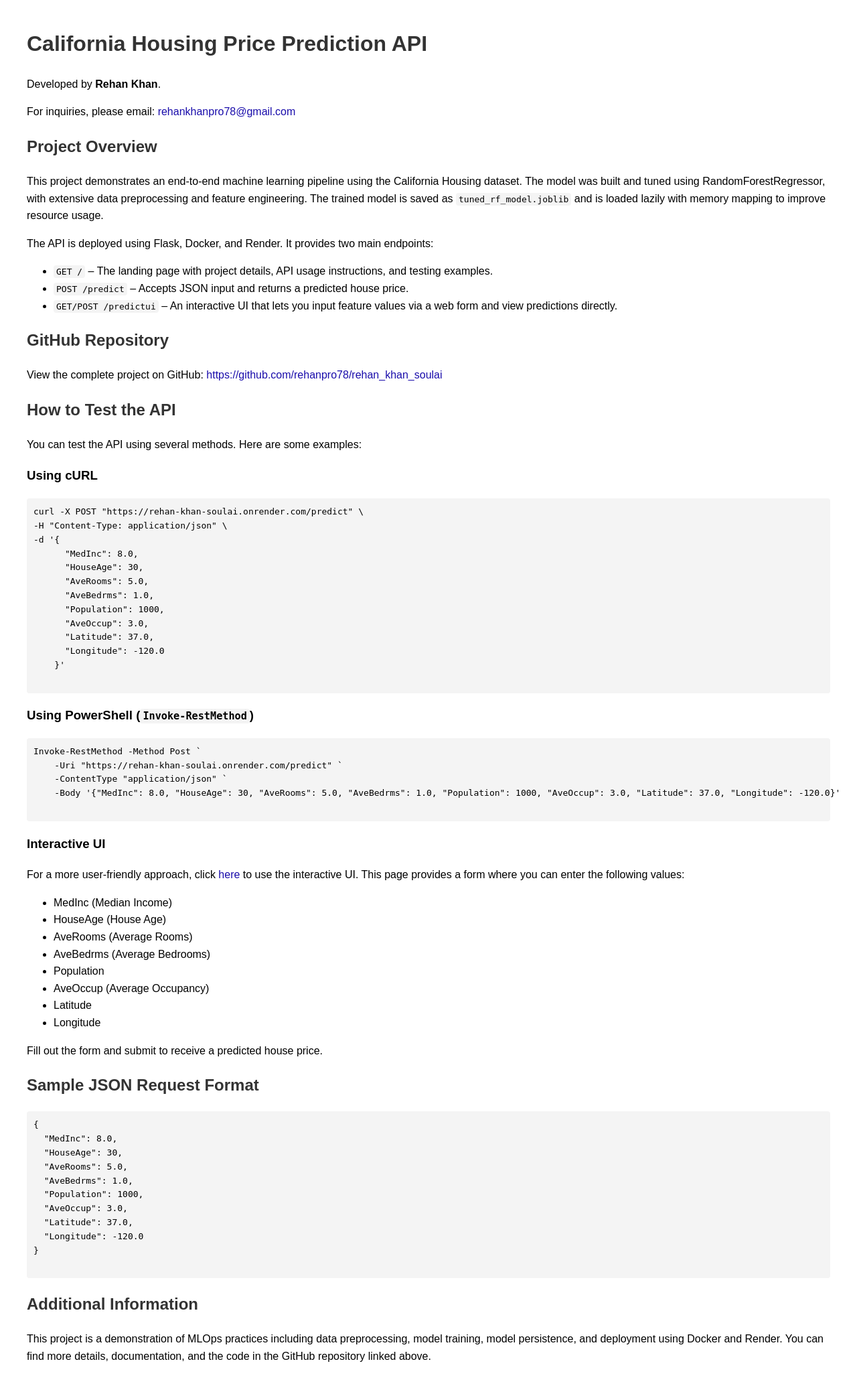
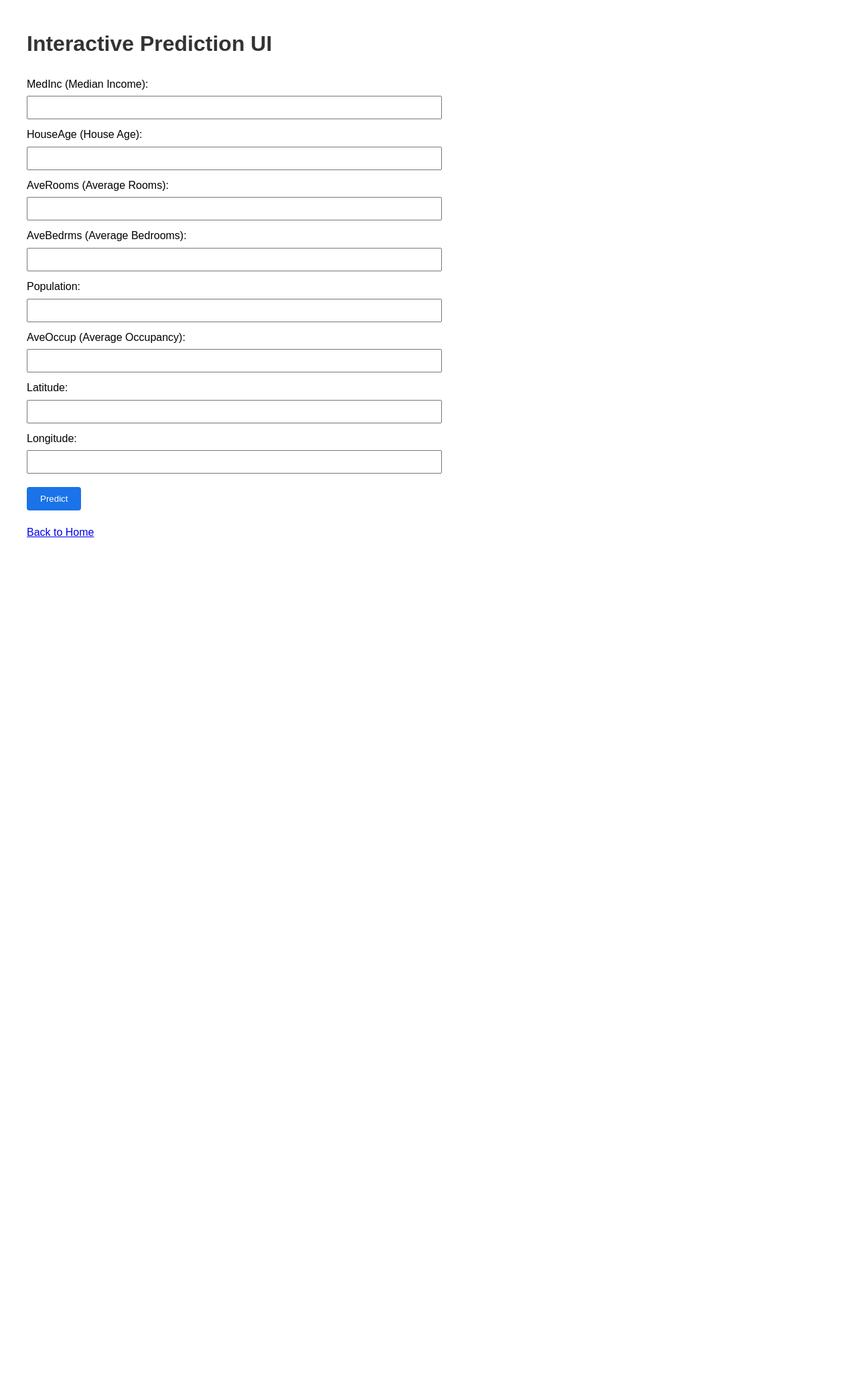
Before and after one commit to rehanpro78/rehan_khan_soulai, a Flask app: page /predictui in a window 1280 px wide. Shown: the whole page at 67% size. After the commit the page ends 802 px from the top, so only its background shows below. Run offline with Flask 2, Linux system fonts and the light colour scheme.

Commit message:
Update predictui.html

```diff
--- a/templates/predictui.html
+++ b/templates/predictui.html
@@ -1,100 +1,84 @@
-
 <!DOCTYPE html>
 <html>
 <head>
-    <title>California Housing Price Prediction API</title>
+    <title>Interactive Prediction UI</title>
     <style>
         body { font-family: Arial, sans-serif; margin: 40px; line-height: 1.6; }
         h1, h2 { color: #333; }
-        code { background-color: #f4f4f4; padding: 2px 4px; border-radius: 4px; }
-        pre { background: #f4f4f4; padding: 10px; border-radius: 4px; }
-        a { color: #1a0dab; text-decoration: none; }
-        a:hover { text-decoration: underline; }
+        form { max-width: 600px; margin-bottom: 20px; }
+        label { display: block; margin-top: 10px; }
+        input[type="number"] { width: 100%; padding: 8px; margin-top: 5px; }
+        button { padding: 10px 20px; margin-top: 20px; background-color: #1a73e8; color: white; border: none; border-radius: 4px; cursor: pointer; }
+        button:hover { background-color: #1669c1; }
+        #result { margin-top: 20px; font-size: 1.2em; font-weight: bold; }
     </style>
 </head>
 <body>
-    <h1>California Housing Price Prediction API</h1>
-    <p>Developed by <strong>Rehan Khan</strong>.</p>
-    <p>For inquiries, please email: <a href="mailto:rehankhanpro78@gmail.com">rehankhanpro78@gmail.com</a></p>
+    <h1>Interactive Prediction UI</h1>
+    <form id="predict-form">
+        <label for="MedInc">MedInc (Median Income):</label>
+        <input type="number" step="any" id="MedInc" name="MedInc" required>
 
-    <h2>Project Overview</h2>
-    <p>
-        This project demonstrates an end-to-end machine learning pipeline using the California Housing dataset. The model was built and tuned using RandomForestRegressor, with extensive data preprocessing and feature engineering. The trained model is saved as <code>tuned_rf_model.joblib</code> and is loaded lazily with memory mapping to improve resource usage.
-    </p>
-    <p>
-        The API is deployed using Flask, Docker, and Render. It provides two main endpoints:
-    </p>
-    <ul>
-        <li><code>GET /</code> – The landing page with project details, API usage instructions, and testing examples.</li>
-        <li><code>POST /predict</code> – Accepts JSON input and returns a predicted house price.</li>
-        <li><code>GET/POST /predictui</code> – An interactive UI that lets you input feature values via a web form and view predictions directly.</li>
-    </ul>
+        <label for="HouseAge">HouseAge (House Age):</label>
+        <input type="number" step="any" id="HouseAge" name="HouseAge" required>
 
-    <h2>GitHub Repository</h2>
-    <p>
-        View the complete project on GitHub: <a href="https://github.com/rehanpro78/rehan_khan_soulai">https://github.com/rehanpro78/rehan_khan_soulai</a>
-    </p>
+        <label for="AveRooms">AveRooms (Average Rooms):</label>
+        <input type="number" step="any" id="AveRooms" name="AveRooms" required>
 
-    <h2>How to Test the API</h2>
-    <p>You can test the API using several methods. Here are some examples:</p>
+        <label for="AveBedrms">AveBedrms (Average Bedrooms):</label>
+        <input type="number" step="any" id="AveBedrms" name="AveBedrms" required>
 
-    <h3>Using cURL</h3>
-    <pre>
-curl -X POST "https://rehan-khan-soulai.onrender.com/predict" \
--H "Content-Type: application/json" \
--d '{
-      "MedInc": 8.0,
-      "HouseAge": 30,
-      "AveRooms": 5.0,
-      "AveBedrms": 1.0,
-      "Population": 1000,
-      "AveOccup": 3.0,
-      "Latitude": 37.0,
-      "Longitude": -120.0
-    }'
-    </pre>
+        <label for="Population">Population:</label>
+        <input type="number" step="any" id="Population" name="Population" required>
 
-    <h3>Using PowerShell (<code>Invoke-RestMethod</code>)</h3>
-    <pre>
-Invoke-RestMethod -Method Post `
-    -Uri "https://rehan-khan-soulai.onrender.com/predict" `
-    -ContentType "application/json" `
-    -Body '{"MedInc": 8.0, "HouseAge": 30, "AveRooms": 5.0, "AveBedrms": 1.0, "Population": 1000, "AveOccup": 3.0, "Latitude": 37.0, "Longitude": -120.0}'
-    </pre>
+        <label for="AveOccup">AveOccup (Average Occupancy):</label>
+        <input type="number" step="any" id="AveOccup" name="AveOccup" required>
 
-    <h3>Interactive UI</h3>
-    <p>
-        For a more user-friendly approach, click <a href="/predictui">here</a> to use the interactive UI. This page provides a form where you can enter the following values:
-    </p>
-    <ul>
-        <li>MedInc (Median Income)</li>
-        <li>HouseAge (House Age)</li>
-        <li>AveRooms (Average Rooms)</li>
-        <li>AveBedrms (Average Bedrooms)</li>
-        <li>Population</li>
-        <li>AveOccup (Average Occupancy)</li>
-        <li>Latitude</li>
-        <li>Longitude</li>
-    </ul>
-    <p>Fill out the form and submit to receive a predicted house price.</p>
+        <label for="Latitude">Latitude:</label>
+        <input type="number" step="any" id="Latitude" name="Latitude" required>
 
-    <h2>Sample JSON Request Format</h2>
-    <pre>
-{
-  "MedInc": 8.0,
-  "HouseAge": 30,
-  "AveRooms": 5.0,
-  "AveBedrms": 1.0,
-  "Population": 1000,
-  "AveOccup": 3.0,
-  "Latitude": 37.0,
-  "Longitude": -120.0
-}
-    </pre>
+        <label for="Longitude">Longitude:</label>
+        <input type="number" step="any" id="Longitude" name="Longitude" required>
 
-    <h2>Additional Information</h2>
-    <p>
-        This project is a demonstration of MLOps practices including data preprocessing, model training, model persistence, and deployment using Docker and Render. You can find more details, documentation, and the code in the GitHub repository linked above.
-    </p>
+        <button type="submit">Predict</button>
+    </form>
+
+    <div id="result"></div>
+
+    <p><a href="/">Back to Home</a></p>
+
+    <script>
+        document.getElementById('predict-form').addEventListener('submit', function(e) {
+            e.preventDefault();
+
+            const data = {
+                MedInc: parseFloat(document.getElementById('MedInc').value),
+                HouseAge: parseFloat(document.getElementById('HouseAge').value),
+                AveRooms: parseFloat(document.getElementById('AveRooms').value),
+                AveBedrms: parseFloat(document.getElementById('AveBedrms').value),
+                Population: parseFloat(document.getElementById('Population').value),
+                AveOccup: parseFloat(document.getElementById('AveOccup').value),
+                Latitude: parseFloat(document.getElementById('Latitude').value),
+                Longitude: parseFloat(document.getElementById('Longitude').value)
+            };
+
+            fetch('/predict', {
+                method: 'POST',
+                headers: { 'Content-Type': 'application/json' },
+                body: JSON.stringify(data)
+            })
+            .then(response => response.json())
+            .then(result => {
+                if(result.predicted_price) {
+                    document.getElementById('result').textContent = 'Predicted House Price: ' + result.predicted_price;
+                } else if(result.error) {
+                    document.getElementById('result').textContent = 'Error: ' + result.error;
+                }
+            })
+            .catch(error => {
+                document.getElementById('result').textContent = 'Error: ' + error;
+            });
+        });
+    </script>
 </body>
 </html>
```
